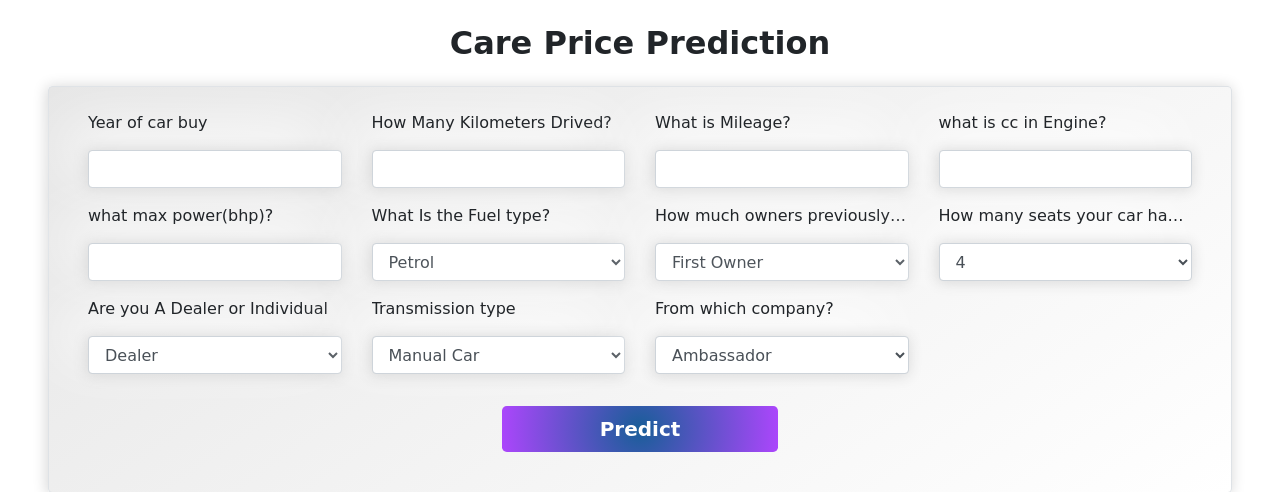
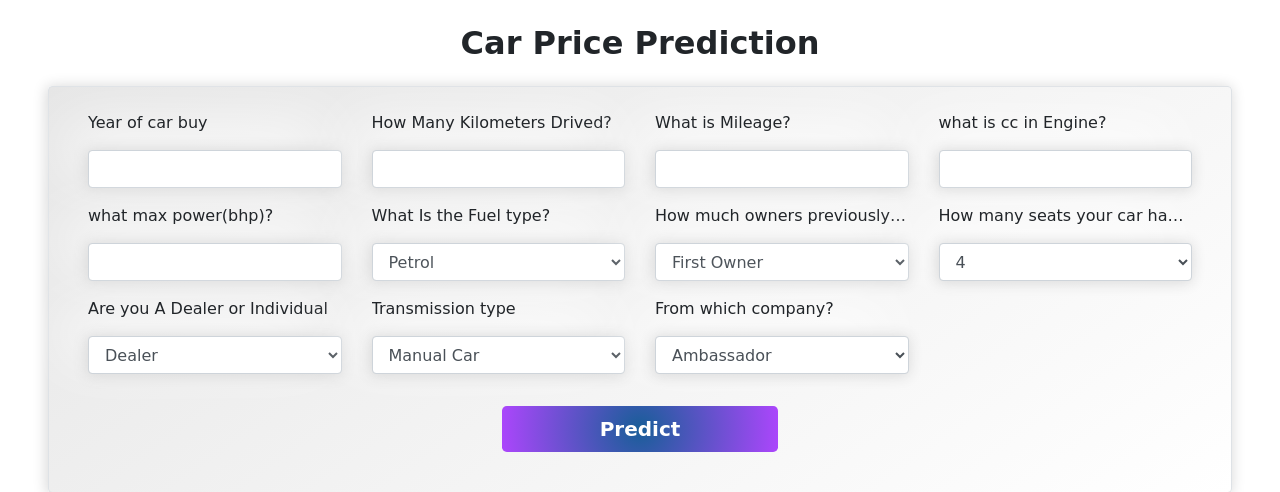
Before and after one commit to SBZed/Car-Price-Prediction, a Flask app: page / in a window 1280 px wide. Shown: the top 492 px of the page. Run offline with Flask 2, Linux system fonts and the light colour scheme; parts of the project's set-up code (start-up, migrations or seed data) failed here and were passed over; some libraries are stand-ins or nearby versions.

Commit message:
trivial changes

```diff
--- a/templates/index.html
+++ b/templates/index.html
@@ -16,7 +16,7 @@
 
 	<body>
 		<div class="px-5 w-100">
-			<h2 class="text-center my-4 font-weight-bold">Care Price Prediction</h2>
+			<h2 class="text-center my-4 font-weight-bold">Car Price Prediction</h2>
 			<form action="{{ url_for('predict')}}" method="post">
 				<div class="row g-3 mx-0 border rounded p-4 bg-form">
 					<div class="form-group form-floating col-lg-3 col-md-4 col-sm-6 col-12">
```
